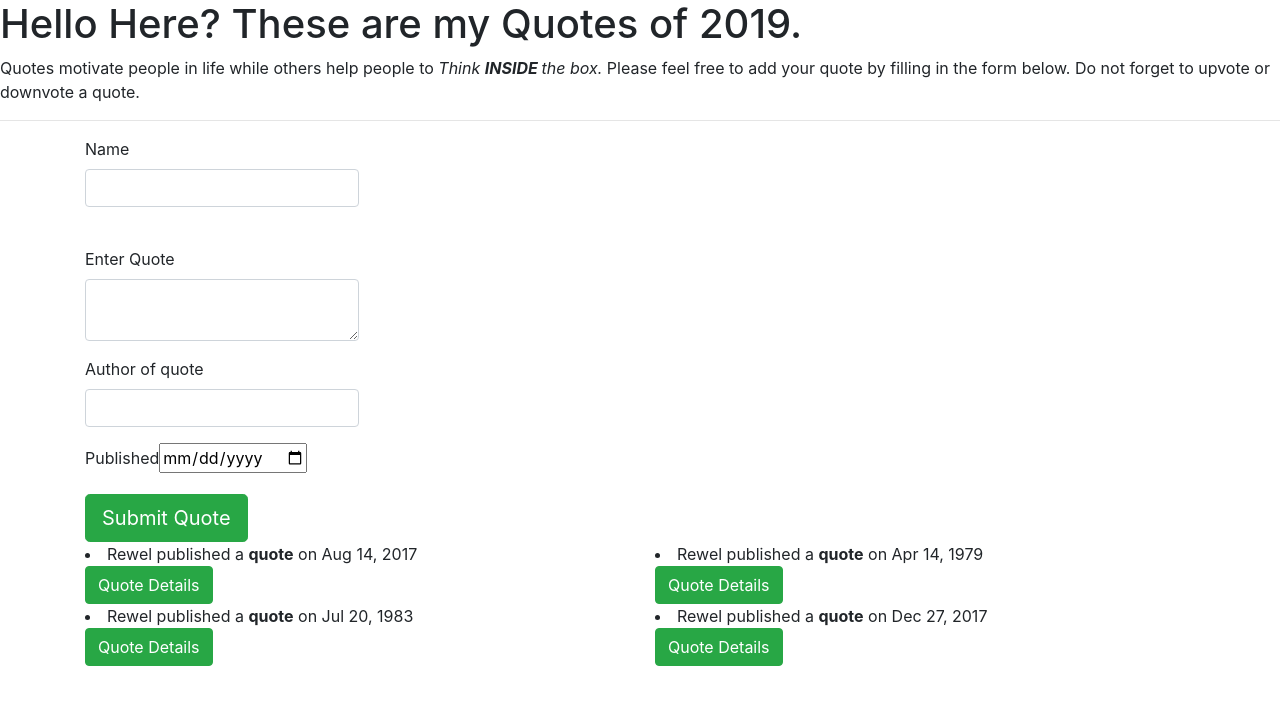
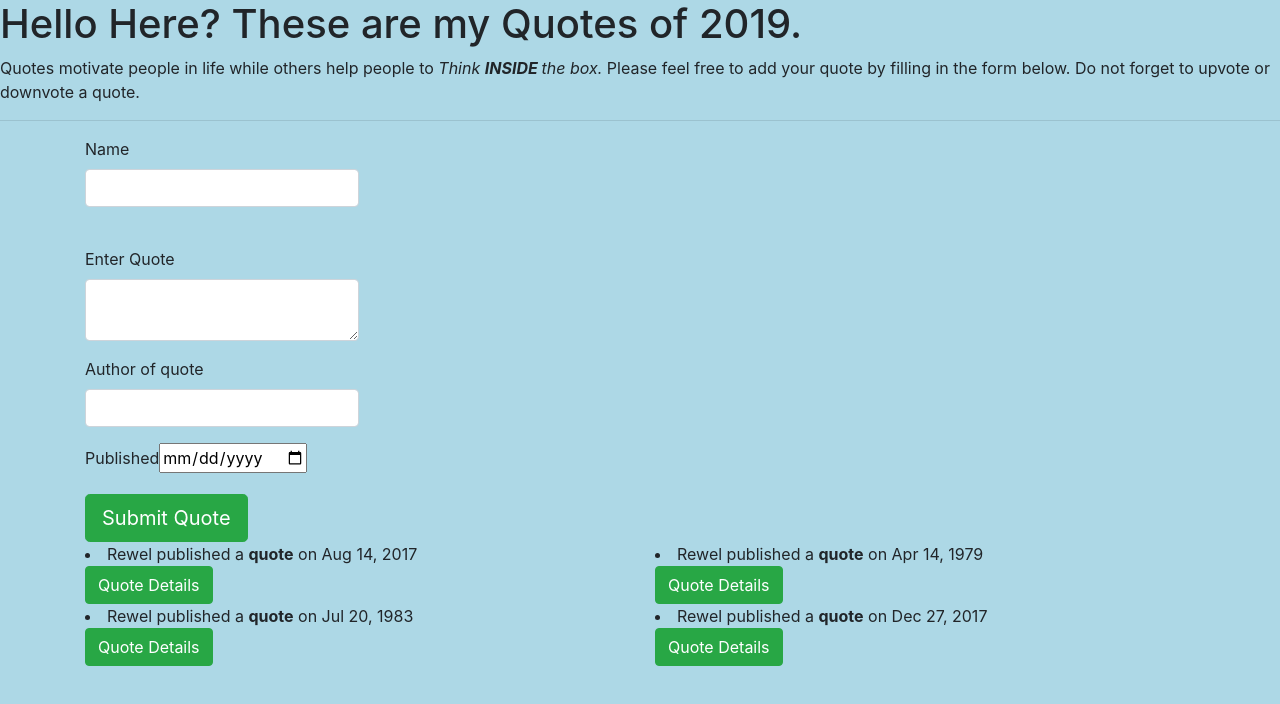
Before and after one commit to Doktatech/Quotes, an Angular app: page / in a window 1280 px wide. Shown: the top 704 px of the page. Built offline with nearby package versions, Linux system fonts and the light colour scheme.

Commit message:
Add background color

```diff
--- a/src/app/app.component.html
+++ b/src/app/app.component.html
@@ -1,2 +1,3 @@
-
+<body style="background:lightblue">
         <app-quote></app-quote>
+</body>
--- a/src/index.html
+++ b/src/index.html
@@ -8,7 +8,7 @@
   <meta name="viewport" content="width=device-width, initial-scale=1">
   <link rel="icon" type="image/x-icon" href="favicon.ico">
 </head>
-<body >
+<body style="background:lightblue" >
   <app-root></app-root>
 </body>
 </html>
```
